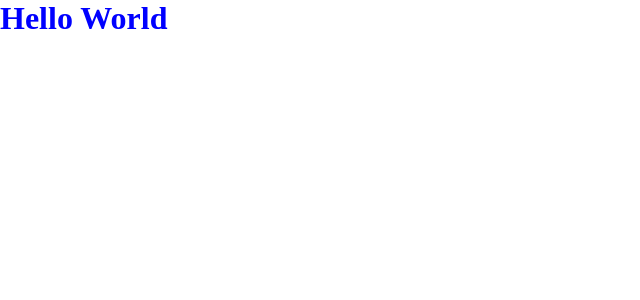
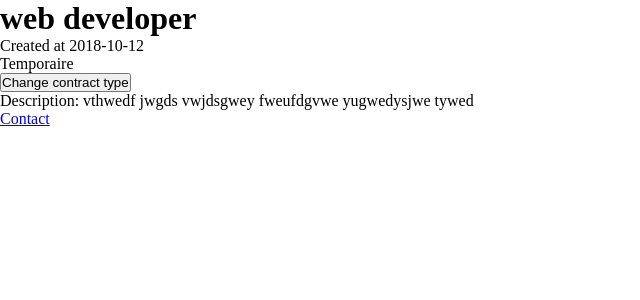
Before and after one commit to clemtrib/siicanada_front, a React app: page / in a window 1280 px wide. Shown: the top 300 px of the page, without its empty margins (0-640 px from the left). Built offline with nearby package versions, Linux system fonts and the light colour scheme.

Commit message:
Routage / Offre emploi / formulaire de contact

```diff
--- a/package.json
+++ b/package.json
@@ -44,6 +44,8 @@
     "css-loader": "^1.0.0",
     "react": "^16.5.2",
     "react-dom": "^16.5.2",
+    "react-router": "^4.3.1",
+    "react-router-dom": "^4.3.1",
     "style-loader": "^0.23.0"
   }
 }
--- /dev/null
+++ b/src/annonce.jsx
@@ -0,0 +1,43 @@
+import React from "react"
+import style from "./app.css"
+
+export default class Annonce extends React.Component {
+    constructor() {
+        super()
+        this.state = {
+            contracts: ["Permanent", "Temporaire", "VIE", "Stage"],
+            contract: 0
+        }
+        this.changeContract = this.changeContract.bind(this)
+    }
+
+    componentWillMount() {
+        const contract = this.props.contract
+        this.setState({ contract })
+    }
+
+    getContract() {
+        return this.state.contracts[this.state.contract]
+    }
+
+    changeContract() {
+        const contract = (this.state.contract + 1) % this.state.contracts.length
+        this.setState({ contract })
+    }
+
+    render() {
+        const year = this.props.createdAt.slice(0, 4)
+        const month = this.props.createdAt.slice(4, 6)
+        const day = this.props.createdAt.slice(6, 8)
+        const createdAt = `${year}-${month}-${day}`
+        return (
+            <div>
+                <h1>{this.props.title}</h1>
+                <p>Created at {createdAt}</p>
+                <p>{this.getContract()}</p>
+                <button onClick={this.changeContract} >Change contract type </button>
+                <p>Description: {this.props.description}</p>
+            </div>
+        )
+    }
+}
--- a/src/app.jsx
+++ b/src/app.jsx
@@ -1,12 +1,17 @@
 import React from "react"
-import style from "./app.css"
+import {Link} from "react-router-dom"
+// import style from "./app.css"
+import Annonce from "./annonce"
 
 export default class App extends React.Component {
     render() {
-        let text = "hello world !"
+        const description = `vthwedf jwgds vwjdsgwey fweufdgvwe yugwedysjwe tywed`
         return (
             <div>
-                <h1 className={style.title}>Hello World</h1>
+                <Annonce title="web developer" createdAt="20181012" contract={1} description={description}  />
+                <Link to="/contact">
+                    Contact
+                </Link>
             </div>
         )
     }
--- /dev/null
+++ b/src/contactForm.jsx
@@ -0,0 +1,63 @@
+import React from "react"
+
+export default class ContactForm extends React.Component {
+    constructor(props) {
+        super(props);
+        this.state = {
+            name: "",
+            email: "",
+            phone: "",
+            object: "",
+            message: "",
+        }
+
+        this.handleChange = this.handleChange.bind(this)
+        this.handleSubmit = this.handleSubmit.bind(this)
+    }
+
+    handleChange(event) {
+
+        const target = event.target
+        const value = target.type === 'checkbox' ? target.checked : target.value
+        const name = target.name
+
+        this.setState({
+            [name]: value
+        })
+
+    }
+
+    handleSubmit(event) {
+        alert(`A form was submitted: ${this.state.name} <${this.state.email}>`)
+        console.log(this.state)
+        event.preventDefault()
+    }
+
+    render() {
+        return (
+            <form onSubmit={this.handleSubmit}>
+                <label>
+                    Name:
+                    <input name="name" type="text" value={this.state.name} onChange={this.handleChange} />
+                </label>
+                <label>
+                    Email:
+                    <input name="email" type="text" value={this.state.email} onChange={this.handleChange} />
+                </label>
+                <label>
+                    Phone:
+                    <input name="phone" type="text" value={this.state.phone} onChange={this.handleChange} />
+                </label>
+                <label>
+                    Object:
+                    <input name="object" type="text" value={this.state.object} onChange={this.handleChange} />
+                </label>
+                <label>
+                    Message:
+                    <textarea name="message" value={this.state.message} onChange={this.handleChange} />
+                </label>
+                <input type="submit" value="Submit" />
+            </form>
+        );
+    }
+}
--- a/src/index.jsx
+++ b/src/index.jsx
@@ -1,5 +1,5 @@
 import React from "react"
 import {render} from "react-dom"
-import App from "./app"
+import Routes from "./routes"
 
-render(<App />, document.getElementById("react-app"))
+render(<Routes />, document.getElementById("react-app"))
--- /dev/null
+++ b/src/routes.jsx
@@ -0,0 +1,17 @@
+import React from "react"
+import { BrowserRouter as Router, Switch, Route } from "react-router-dom";
+import App from "./app"
+import ContactForm from "./contactForm"
+
+export default class Routes extends React.Component {
+    render() {
+        return (
+            <Router>
+                <Switch>
+                    <Route path="/" component={App} exact />
+                    <Route path="/contact" component={ContactForm} />
+                </Switch>
+            </Router>
+        )
+    }
+}
```
Also changed, not shown: 1 other file (tests, documents, lock files or other folders).
